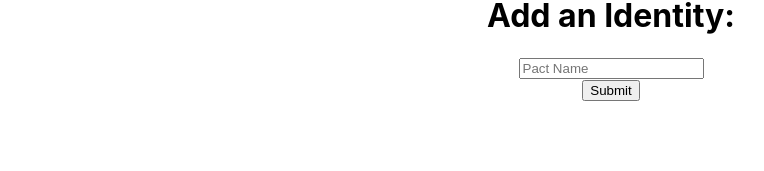
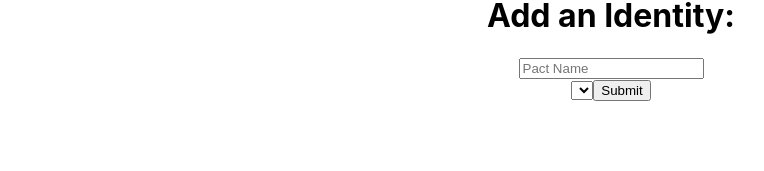
Before and after one commit to nguyenlan13/imPACT_, a React (Create React App) app in the folder imPACT-frontend/impact/: page /identities in a window 1280 px wide. Shown: the part 125-296 px from the top of the page, without its empty margins (29-793 px from the left). Built offline with nearby package versions, Linux system fonts and the light colour scheme.

Commit message:
add dropdown bar

```diff
--- a/imPACT-frontend/impact/src/components/identities/identityForm.js
+++ b/imPACT-frontend/impact/src/components/identities/identityForm.js
@@ -18,7 +18,7 @@ return (
             value={name}
         />
             <br/>
-            {/* <select>Options</select> */}
+            <select>Options</select>
         <input type="submit" />
     </form>
 )
```
